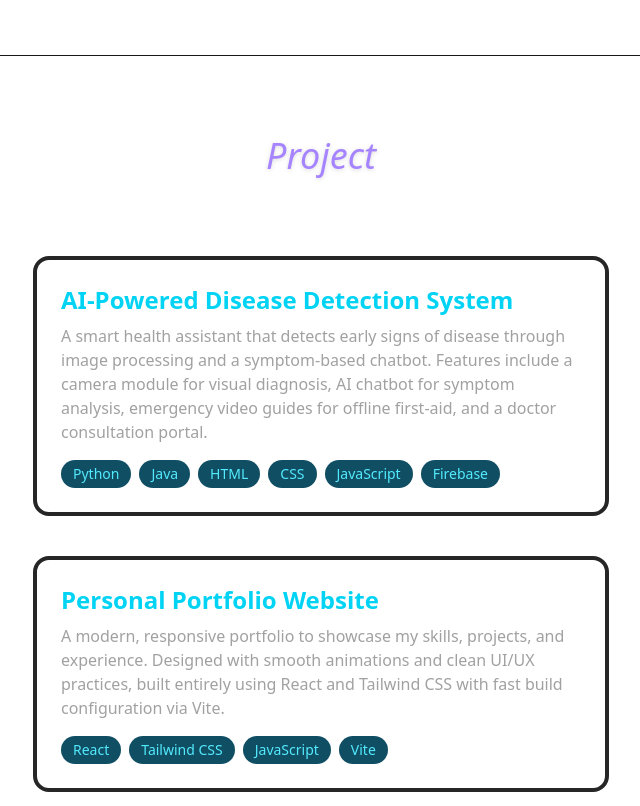
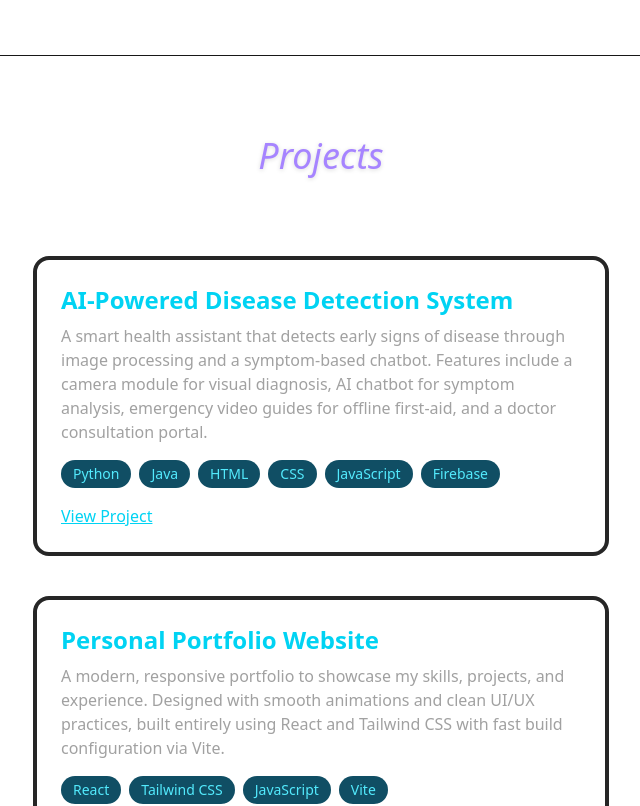
Before and after one commit to tusharikasuman/Portfolio-Website, a React (Vite) app: page / in a window 1280 px wide. Shown: the part 2500-3306 px from the top of the page, without its empty margins (319-959 px from the left). Built offline with nearby package versions, Linux system fonts and the light colour scheme.

Commit message:
Projects

```diff
--- a/src/components/Projects.jsx
+++ b/src/components/Projects.jsx
@@ -5,14 +5,20 @@ const Projects = () => {
   return (
     <div className="border-b border-neutral-900 pb-4">
       <h1 className="my-20 text-center text-4xl italic font-fancy text-violet-400 drop-shadow-sm">
-  Project </h1>
+        Projects
+      </h1>
 
       <div className="flex flex-col items-center gap-10">
         {PROJECTS.map((project, index) => (
-          <div key={index} className="max-w-xl w-full p-6 rounded-2xl border-4 border-neutral-800">
-            <h2 className="text-2xl font-semibold text-cyan-400 mb-2">{project.title}</h2>
+          <div
+            key={index}
+            className="max-w-xl w-full p-6 rounded-2xl border-4 border-neutral-800"
+          >
+            <h2 className="text-2xl font-semibold text-cyan-400 mb-2">
+              {project.title}
+            </h2>
             <p className="text-neutral-400 mb-4">{project.description}</p>
-            <div className="flex flex-wrap gap-2">
+            <div className="flex flex-wrap gap-2 mb-4">
               {project.technologies.map((tech, i) => (
                 <span
                   key={i}
@@ -22,6 +28,16 @@ const Projects = () => {
                 </span>
               ))}
             </div>
+            {project.link && (
+              <a
+                href={project.link}
+                target="_blank"
+                rel="noopener noreferrer"
+                className="text-cyan-400 underline hover:text-cyan-300 transition"
+              >
+                View Project
+              </a>
+            )}
           </div>
         ))}
       </div>
--- a/src/constants/index.js
+++ b/src/constants/index.js
@@ -39,25 +39,31 @@ export const EXPERIENCES = [
     title: "AI-Powered Disease Detection System",
     description:
       "A smart health assistant that detects early signs of disease through image processing and a symptom-based chatbot. Features include a camera module for visual diagnosis, AI chatbot for symptom analysis, emergency video guides for offline first-aid, and a doctor consultation portal.",
-    technologies: ["Python", "Java", "HTML", "CSS", "JavaScript", "Firebase"]
+    technologies: ["Python", "Java", "HTML", "CSS", "JavaScript", "Firebase"],
+    link: "https://ai-medicare-model.vercel.app/",
   },
+
   {
     title: "Personal Portfolio Website",
     description:
       "A modern, responsive portfolio to showcase my skills, projects, and experience. Designed with smooth animations and clean UI/UX practices, built entirely using React and Tailwind CSS with fast build configuration via Vite.",
-    technologies: ["React", "Tailwind CSS", "JavaScript", "Vite"]
+    technologies: ["React", "Tailwind CSS", "JavaScript", "Vite"],
+    link: "https://portfolio-website-kappa-murex-17.vercel.app/",
   },
+
   {
     title: "Weather Forecast Web App",
     description:
       "A simple yet functional weather website that provides real-time weather updates using a public API. Users can search for any city to get temperature, weather conditions, and humidity data with a clean, responsive UI.",
     technologies: ["HTML", "CSS", "JavaScript", "OpenWeatherMap API"]
   },
+
   {
     title: "RSCO Official Website",
     description:
       "Designed and developed the website for RSCO — an overseas education and placement consultancy. The site features brand-aligned design, smooth navigation, informative content sections, and responsive layout, built using clean HTML, CSS, and JavaScript.",
-    technologies: ["HTML", "CSS", "JavaScript"]
+    technologies: ["HTML", "CSS", "JavaScript"],
+    link: "https://www.rscoedu.com/",
   }
 ];
 
```
